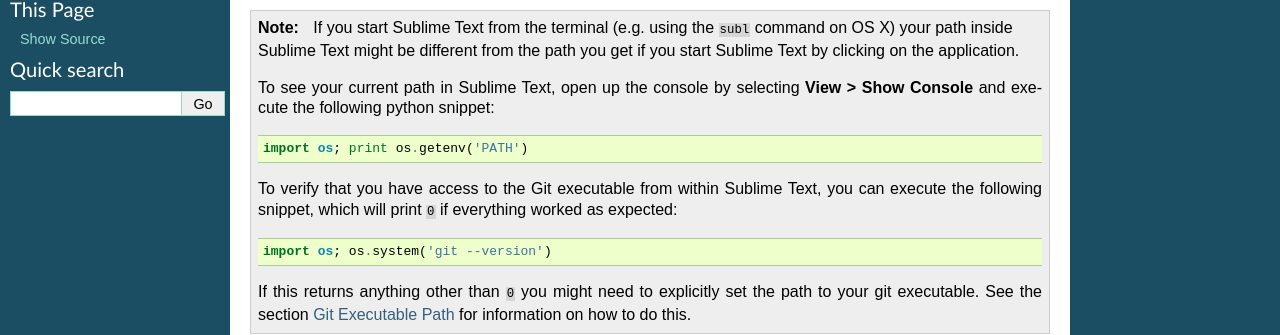
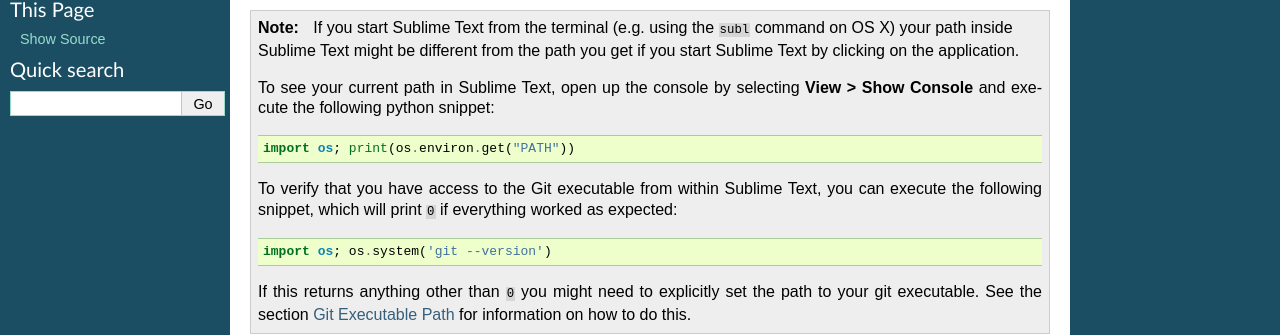
Before and after one commit to SublimeGit/SublimeGit, a Sphinx documentation site: the page built from docs/quickstart.rst, in a window 1280 px wide and 900 px high, scrolled down 362 px. Shown: the part 119-454 px from the top of the window. Built offline with Sphinx 7.4.7, drawn with Linux system fonts in a browser that asks for light colours; pages that are not in the unit, such as notebooks, are missing from menus.

Commit message:
docs(quickstart): correct PATH check to Python 3 syntax (fixes #266)

```diff
--- a/docs/quickstart.rst
+++ b/docs/quickstart.rst
@@ -24,7 +24,7 @@ You should make sure that git is accesible on your path. You can do this by runn
 
     .. code-block:: python
 
-        import os; print os.getenv('PATH')
+        import os; print(os.environ.get("PATH"))
 
     To verify that you have access to the Git executable from within Sublime Text, you can execute the following snippet, which will print ``0`` if everything worked as expected:
 
```
